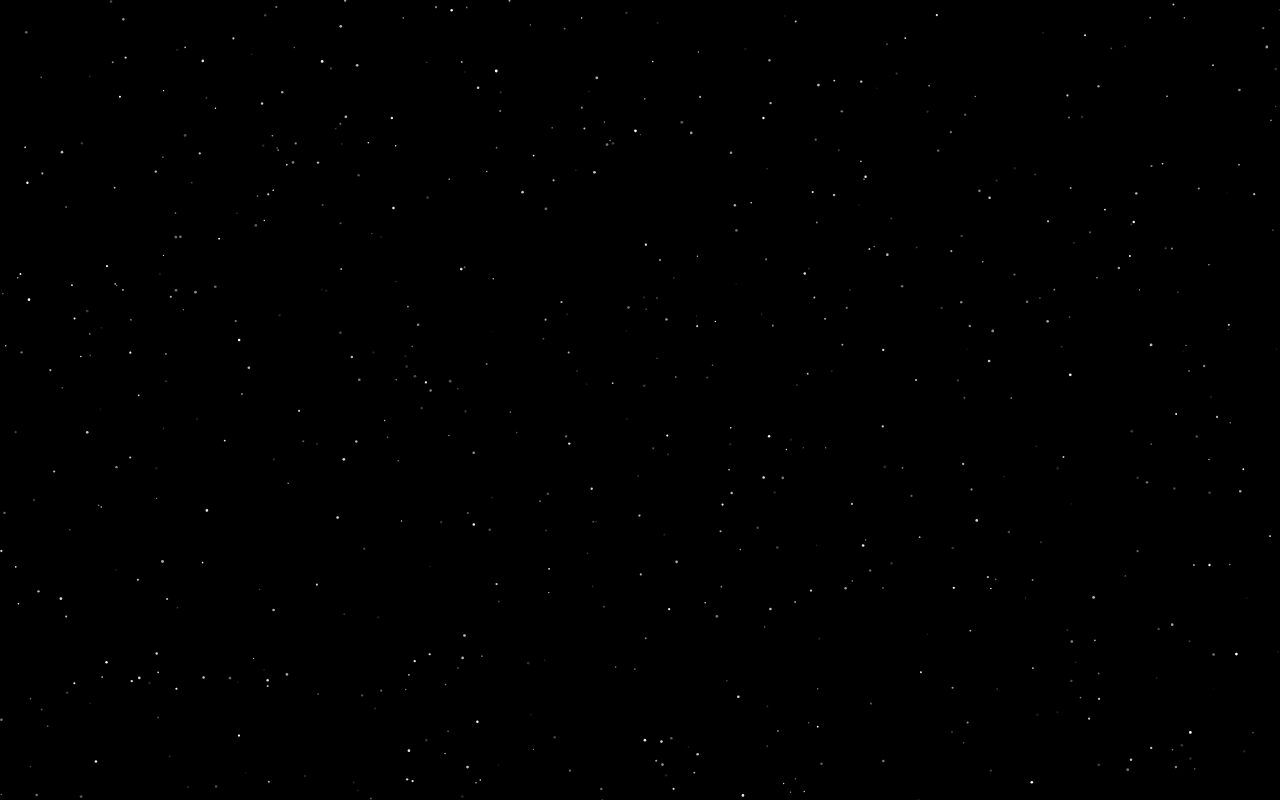
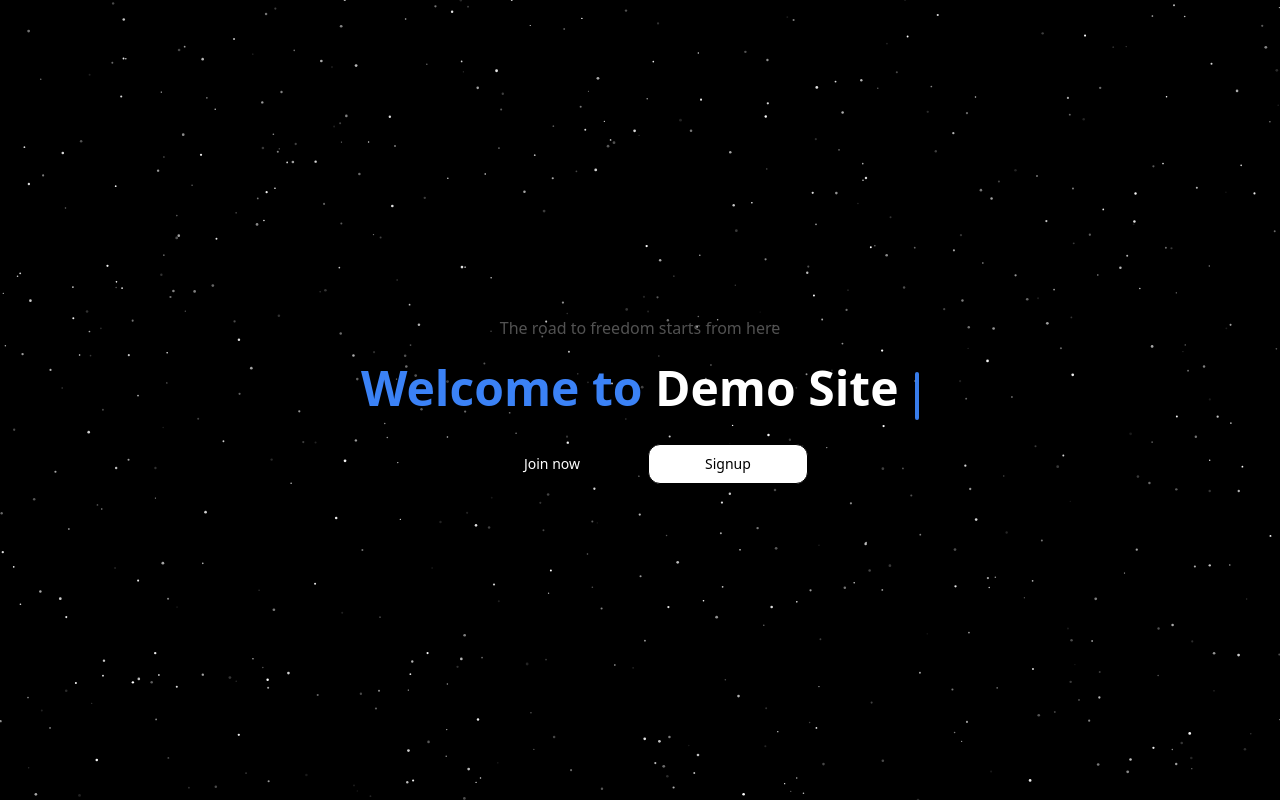
Before and after one commit to afam-io/portfolio-website-v3, a Next.js app: page / in a window 1280 px wide. Built offline with nearby package versions, Linux system fonts and the light colour scheme.

Commit message:
fix home page render

```diff
--- a/src/app/home/page.tsx
+++ b/src/app/home/page.tsx
@@ -1,11 +1,13 @@
-import { HeroText } from '@/components/hero-page-text';
+import HeroPage from '../../components/pages/hero-page';
 
-const HeroPage = () => {
+const HPage = () => {
   return (
-    <div className='bg-transparent h-screen'>
-      <HeroText />
+    <div className='bg-transparent hero h-screen w-screen'>
+      <div className='hero-content'>
+        <HeroPage />
+      </div>
     </div>
   );
 };
 
-export default HeroPage;
+export default HPage;
--- a/src/app/page.tsx
+++ b/src/app/page.tsx
@@ -1,13 +1,14 @@
 import { SparklesCore } from '@/components/ui/sparkles';
 import HeroPage from './home/page';
 import SkillsPage from './skills/page';
+import HPage from './home/page';
 
 export default function Home() {
   return (
-    <div className='h-full bg-black flex flex-col items-center justify-center rounded-md'>
-      <main className='flex flex-col'>
-        <HeroPage />
-        <SkillsPage />
+    <div className='h-full w-full bg-black flex flex-col items-center justify-center bg-transparent rounded-md '>
+      <main className='flex flex-col bg-transparent'>
+        <HPage />
+        {/* <SkillsPage /> */}
       </main>
     </div>
   );
--- a/src/components/hero-page-text.tsx
+++ b/src/components/hero-page-text.tsx
@@ -14,7 +14,7 @@ export function HeroText() {
   ];
 
   return (
-    <div className='flex flex-col items-center justify-center'>
+    <div className='flex h-[40 rem] w-auto flex-col items-center justify-center'>
       <p className='text-neutral-600 dark:text-neutral-200 text-xs sm:text-base'>
         The road to freedom starts from here
       </p>
--- /dev/null
+++ b/src/components/pages/hero-page.tsx
@@ -0,0 +1,11 @@
+import { HeroText } from '@/components/hero-page-text';
+
+const HeroPage = () => {
+  return (
+    <div className='bg-transparent'>
+      <HeroText />
+    </div>
+  );
+};
+
+export default HeroPage;
```
